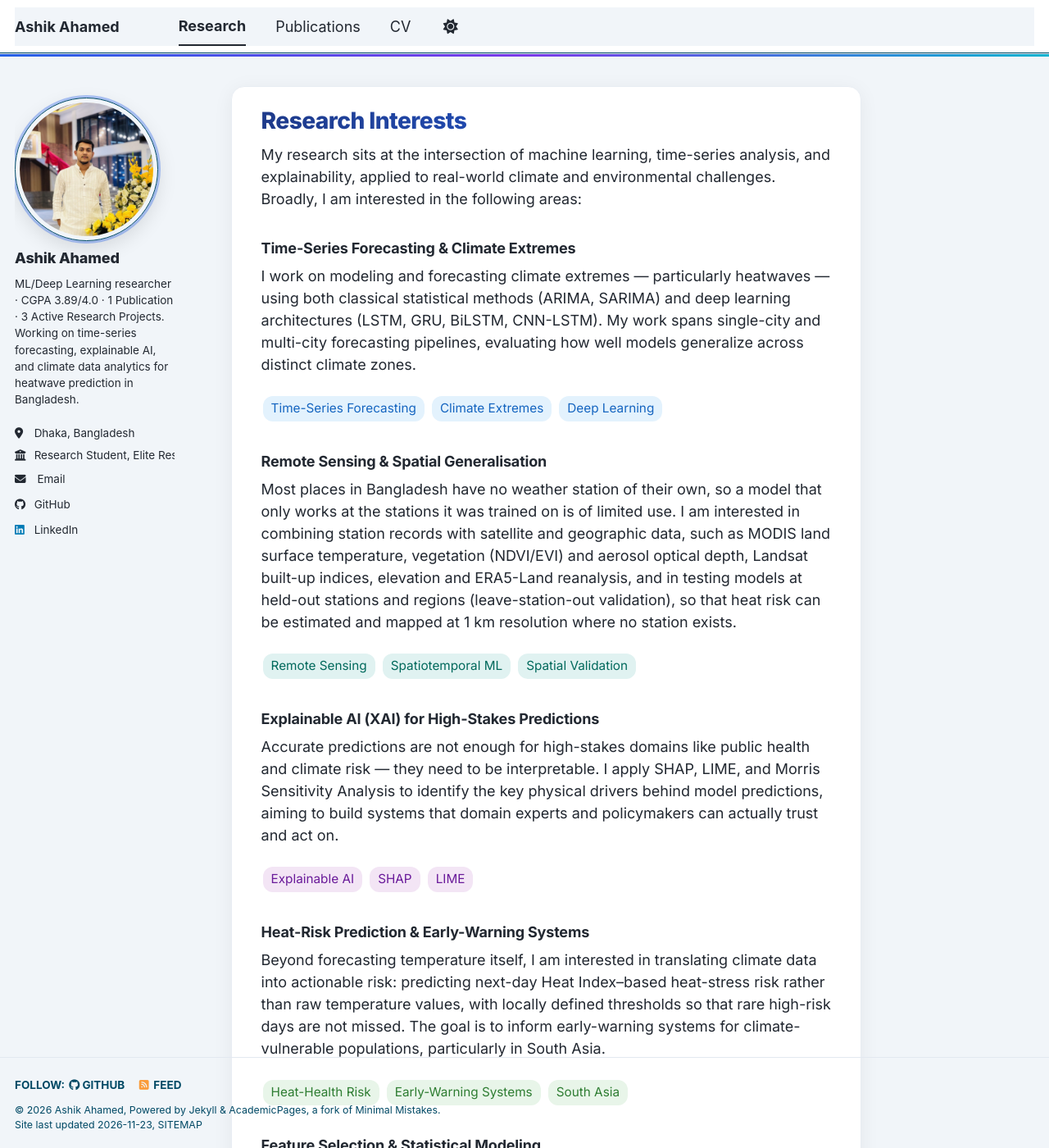
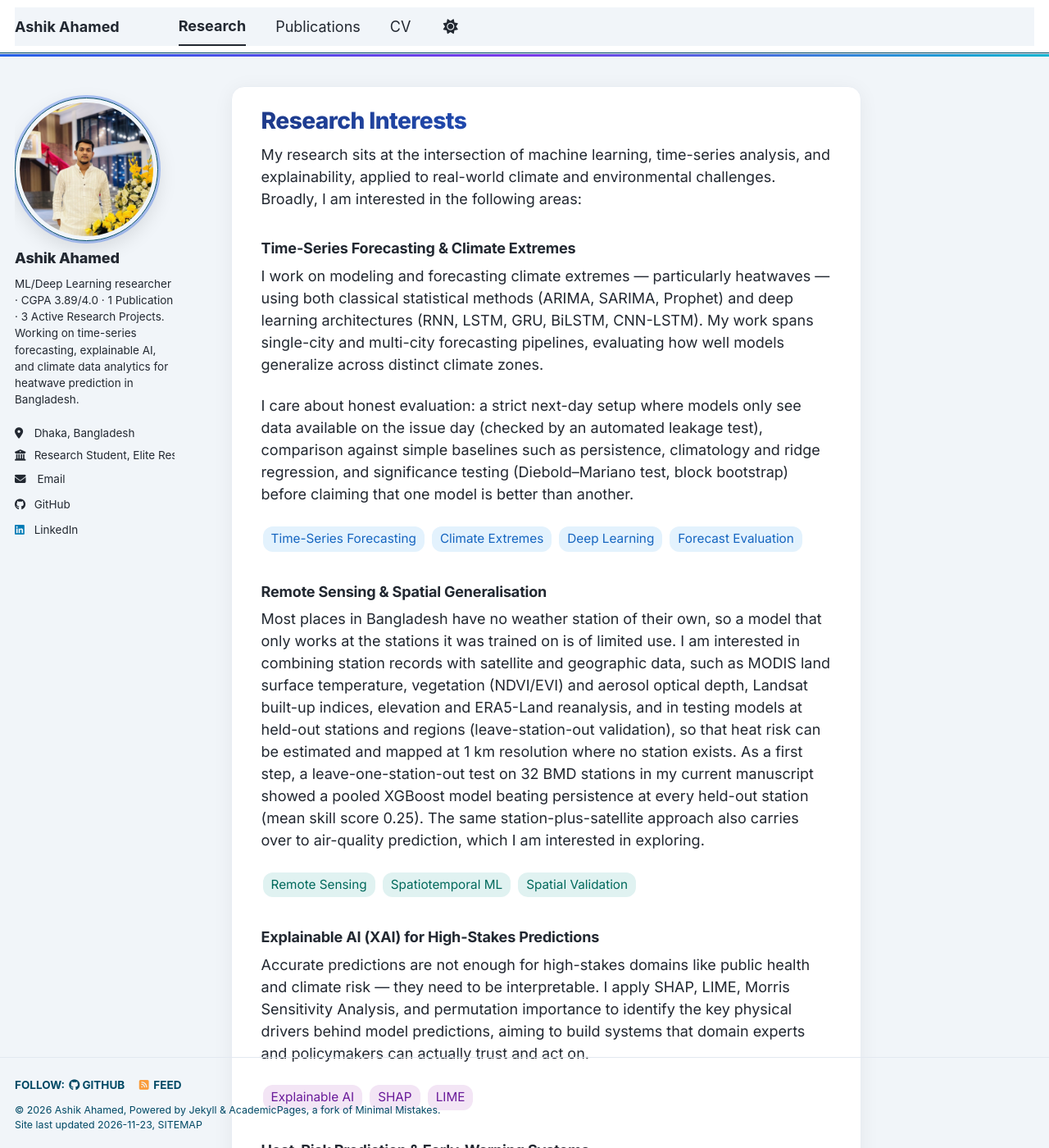
Before and after one commit to ashikahamed985/ashikahamed985.github.io, a Jekyll site: the page built from _pages/research.md, in a window 1280 px wide and 1400 px high. Shown: the whole window at 82% size. Built offline with Jekyll 4.4.1, drawn with Linux system fonts in a browser that asks for light colours; a style sheet for code colours, icons or effects is not loaded.

Commit message:
Update research.md

```diff
--- a/_pages/research.md
+++ b/_pages/research.md
@@ -7,15 +7,17 @@ author_profile: true
 My research sits at the intersection of machine learning, time-series analysis, and explainability, applied to real-world climate and environmental challenges. Broadly, I am interested in the following areas:
 
 <h3>Time-Series Forecasting &amp; Climate Extremes</h3>
-<p>I work on modeling and forecasting climate extremes — particularly heatwaves — using both classical statistical methods (ARIMA, SARIMA) and deep learning architectures (LSTM, GRU, BiLSTM, CNN-LSTM). My work spans single-city and multi-city forecasting pipelines, evaluating how well models generalize across distinct climate zones.</p>
+<p>I work on modeling and forecasting climate extremes — particularly heatwaves — using both classical statistical methods (ARIMA, SARIMA, Prophet) and deep learning architectures (RNN, LSTM, GRU, BiLSTM, CNN-LSTM). My work spans single-city and multi-city forecasting pipelines, evaluating how well models generalize across distinct climate zones.</p>
+<p>I care about honest evaluation: a strict next-day setup where models only see data available on the issue day (checked by an automated leakage test), comparison against simple baselines such as persistence, climatology and ridge regression, and significance testing (Diebold–Mariano test, block bootstrap) before claiming that one model is better than another.</p>
 <p>
 <span style="display:inline-block;background:#e3f2fd;color:#1565c0;padding:4px 10px;border-radius:12px;font-size:0.85em;margin:2px;">Time-Series Forecasting</span>
 <span style="display:inline-block;background:#e3f2fd;color:#1565c0;padding:4px 10px;border-radius:12px;font-size:0.85em;margin:2px;">Climate Extremes</span>
 <span style="display:inline-block;background:#e3f2fd;color:#1565c0;padding:4px 10px;border-radius:12px;font-size:0.85em;margin:2px;">Deep Learning</span>
+<span style="display:inline-block;background:#e3f2fd;color:#1565c0;padding:4px 10px;border-radius:12px;font-size:0.85em;margin:2px;">Forecast Evaluation</span>
 </p>
 
 <h3>Remote Sensing &amp; Spatial Generalisation</h3>
-<p>Most places in Bangladesh have no weather station of their own, so a model that only works at the stations it was trained on is of limited use. I am interested in combining station records with satellite and geographic data, such as MODIS land surface temperature, vegetation (NDVI/EVI) and aerosol optical depth, Landsat built-up indices, elevation and ERA5-Land reanalysis, and in testing models at held-out stations and regions (leave-station-out validation), so that heat risk can be estimated and mapped at 1 km resolution where no station exists.</p>
+<p>Most places in Bangladesh have no weather station of their own, so a model that only works at the stations it was trained on is of limited use. I am interested in combining station records with satellite and geographic data, such as MODIS land surface temperature, vegetation (NDVI/EVI) and aerosol optical depth, Landsat built-up indices, elevation and ERA5-Land reanalysis, and in testing models at held-out stations and regions (leave-station-out validation), so that heat risk can be estimated and mapped at 1 km resolution where no station exists. As a first step, a leave-one-station-out test on 32 BMD stations in my current manuscript showed a pooled XGBoost model beating persistence at every held-out station (mean skill score 0.25). The same station-plus-satellite approach also carries over to air-quality prediction, which I am interested in exploring.</p>
 <p>
 <span style="display:inline-block;background:#e0f2f1;color:#00695c;padding:4px 10px;border-radius:12px;font-size:0.85em;margin:2px;">Remote Sensing</span>
 <span style="display:inline-block;background:#e0f2f1;color:#00695c;padding:4px 10px;border-radius:12px;font-size:0.85em;margin:2px;">Spatiotemporal ML</span>
@@ -23,7 +25,7 @@ My research sits at the intersection of machine learning, time-series analysis,
 </p>
 
 <h3>Explainable AI (XAI) for High-Stakes Predictions</h3>
-<p>Accurate predictions are not enough for high-stakes domains like public health and climate risk — they need to be interpretable. I apply SHAP, LIME, and Morris Sensitivity Analysis to identify the key physical drivers behind model predictions, aiming to build systems that domain experts and policymakers can actually trust and act on.</p>
+<p>Accurate predictions are not enough for high-stakes domains like public health and climate risk — they need to be interpretable. I apply SHAP, LIME, Morris Sensitivity Analysis, and permutation importance to identify the key physical drivers behind model predictions, aiming to build systems that domain experts and policymakers can actually trust and act on.</p>
 <p>
 <span style="display:inline-block;background:#f3e5f5;color:#6a1b9a;padding:4px 10px;border-radius:12px;font-size:0.85em;margin:2px;">Explainable AI</span>
 <span style="display:inline-block;background:#f3e5f5;color:#6a1b9a;padding:4px 10px;border-radius:12px;font-size:0.85em;margin:2px;">SHAP</span>
```
